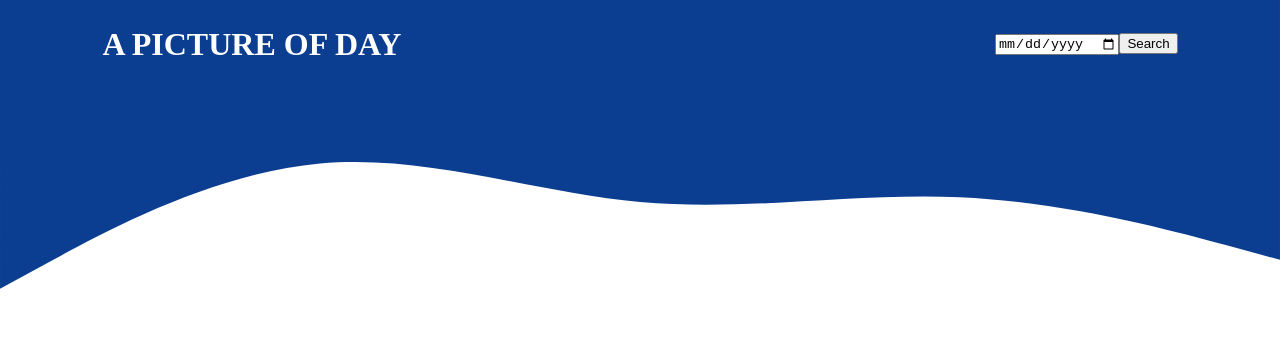
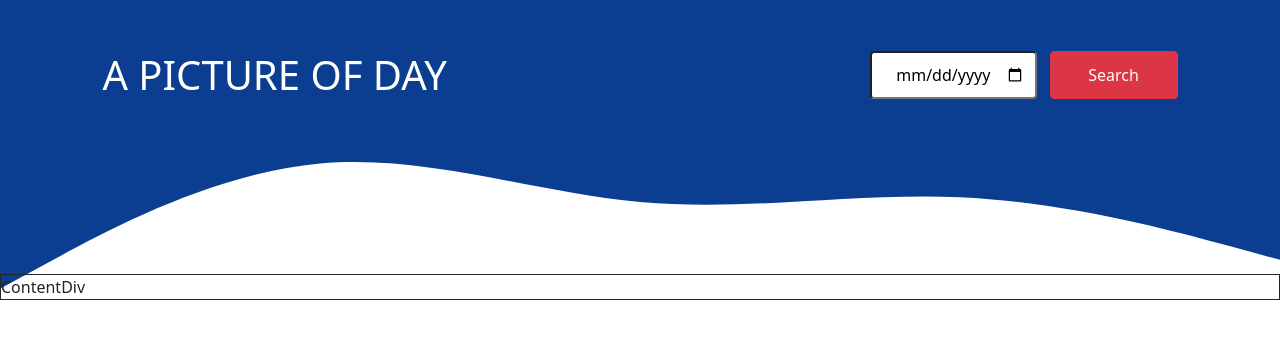
Before and after one commit to Shubham-Praj/nasa-app, a React (Create React App) app: page / in a window 1280 px wide. Shown: the top 338 px of the page. Built offline with nearby package versions, Linux system fonts and the light colour scheme.

Commit message:
Header Div Completed

```diff
--- a/package.json
+++ b/package.json
@@ -6,7 +6,9 @@
     "@testing-library/jest-dom": "^5.16.2",
     "@testing-library/react": "^12.1.4",
     "@testing-library/user-event": "^13.5.0",
+    "bootstrap": "^5.1.3",
     "react": "^17.0.2",
+    "react-bootstrap": "^2.2.2",
     "react-dom": "^17.0.2",
     "react-scripts": "5.0.0",
     "web-vitals": "^2.1.4"
--- a/public/index.html
+++ b/public/index.html
@@ -15,6 +15,13 @@
       user's mobile device or desktop. See https://developers.google.com/web/fundamentals/web-app-manifest/
     -->
     <link rel="manifest" href="%PUBLIC_URL%/manifest.json" />
+
+    <link
+      rel="stylesheet"
+      href="https://cdn.jsdelivr.net/npm/bootstrap@5.1.3/dist/css/bootstrap.min.css"
+      integrity="sha384-1BmE4kWBq78iYhFldvKuhfTAU6auU8tT94WrHftjDbrCEXSU1oBoqyl2QvZ6jIW3"
+      crossorigin="anonymous"
+    />
     <!--
       Notice the use of %PUBLIC_URL% in the tags above.
       It will be replaced with the URL of the `public` folder during the build.
--- a/src/App.css
+++ b/src/App.css
@@ -1,7 +1,6 @@
 body {
   margin: 0px;
 }
-
 
 .svg-div {
   width: 100%;
@@ -12,35 +11,54 @@ body {
   overflow: hidden;
 }
 
-svg{
+svg {
   width: 100%;
   background-repeat: repeat no-repeat;
   overflow: hidden;
 }
 
-.wave-div-wrapper{
+.wave-div-wrapper {
   display: flex;
   width: 100%;
 }
 
-
-
-.title{
+.title {
   margin: 0px 5px;
   margin-left: 8%;
   color: white;
 }
 
-.header-outer-div{
+.header-outer-div {
   position: absolute;
   display: flex;
   flex-direction: row;
-  margin: 2% 0%;
+  margin: 4% 0%;
   align-items: center;
   justify-content: space-between;
   width: 100%;
 }
 
-.search-div{
+.search-div {
   margin-right: 8%;
+  display: flex;
 }
+
+.date-input {
+  height: 6vh;
+  margin-right: 1vw;
+  text-align: center;
+  border-radius: 4px;
+  padding: 4px 10px;
+}
+
+.search-button{
+  width: 10vw;
+}
+
+/* Content CSS Styling */
+.content-main-div{
+  margin-top: 274px;
+  position: absolute;
+  width: 100%;
+  border: 1px solid;
+}
--- a/src/App.js
+++ b/src/App.js
@@ -1,5 +1,6 @@
 import "./App.css";
 import Background from "./Components/Background";
+import ContentDiv from "./Components/ContentDiv";
 import Header from "./Components/Header";
 
 function App() {
@@ -7,6 +8,7 @@ function App() {
     <div style={{"display" : "flex", "justifyContent" : "center"}}>
      <Background/>
      <Header/>
+     <ContentDiv/>
     </div>
   );
 }
--- /dev/null
+++ b/src/Components/ContentDiv.js
@@ -0,0 +1,9 @@
+import React from 'react'
+
+function ContentDiv() {
+  return (
+    <div className="content-main-div">ContentDiv</div>
+  )
+}
+
+export default ContentDiv
--- a/src/Components/Header.js
+++ b/src/Components/Header.js
@@ -1,12 +1,14 @@
-import React from 'react'
+import React from 'react';
+import 'bootstrap/dist/css/bootstrap.min.css';
+import { Button } from 'react-bootstrap';
 
 function Header() {
   return (
     <div className="header-outer-div">
         <h1 className="title">A PICTURE OF DAY</h1>
         <div className="search-div">
-          <input type="date"/>
-          <button>Search</button>
+          <input className="date-input" type="date"/>
+          <Button className="search-button" variant="danger" >Search</Button>
         </div>
 
     </div>
```
Also changed, not shown: 1 other file (tests, documents, lock files or other folders).
